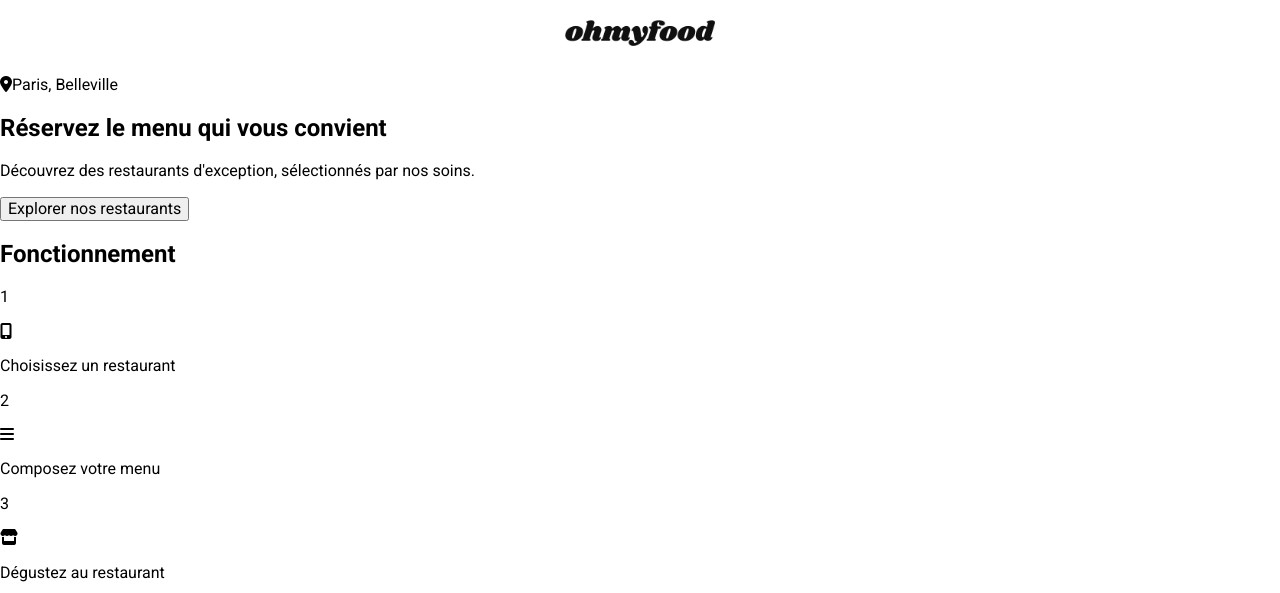
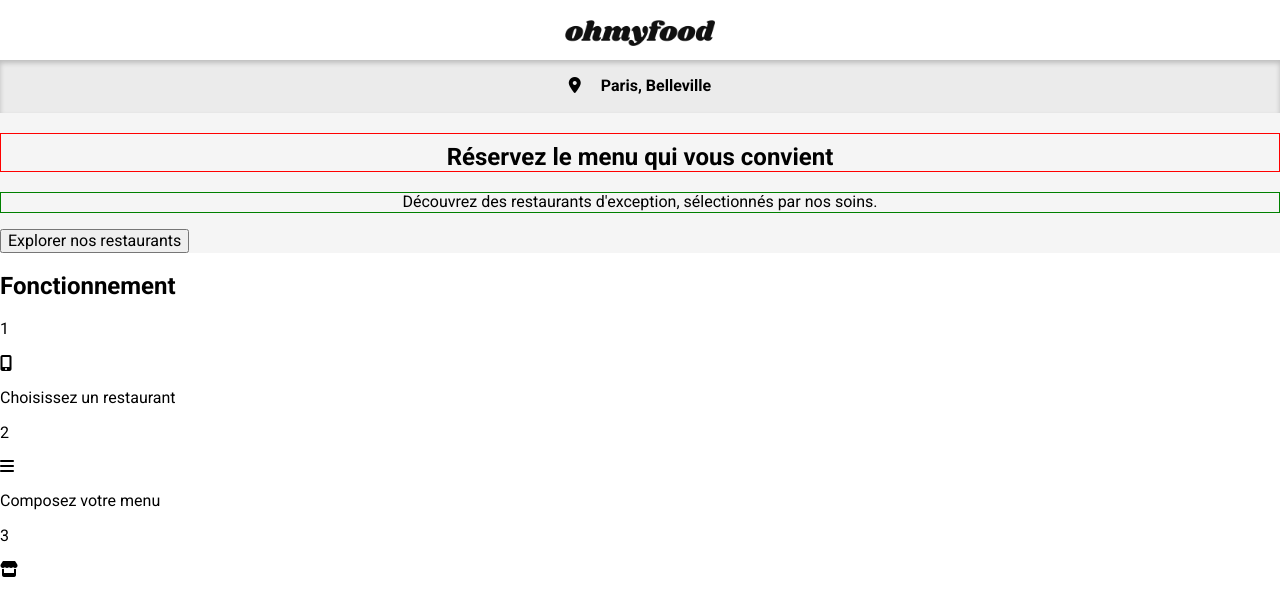
Before and after one commit to BlackBattler/Ohmyfood, a website: page index.html in a window 1280 px wide. Shown: the top 593 px of the page. Drawn offline with Linux system fonts and the light colour scheme; a web font is replaced by a local one.

Commit message:
start section reservation

```diff
--- a/index.html
+++ b/index.html
@@ -33,15 +33,15 @@
     <main>
 
         <!-- SECTION LOCALISATION -->
-        <div class="header__location">
+        <section class="location">
             <p><i class="fa-solid fa-location-dot"></i>Paris, Belleville</p>
-        </div>
+        </section>
 
         <!-- SECTION RESERVATION -->
         <section class="reservation">
 
-            <h2 class="reservation__title">Réservez le menu qui vous convient</h2>
-            <p class="reservation__text">Découvrez des restaurants d'exception, sélectionnés par nos soins.</p>
+            <h2>Réservez le menu qui vous convient</h2>
+            <p>Découvrez des restaurants d'exception, sélectionnés par nos soins.</p>
             <button class="reservation__button" type="button">Explorer nos restaurants</button>
 
         </section>
--- a/sass/layout/_footer.scss
+++ b/sass/layout/_footer.scss
@@ -1,9 +1,10 @@
 footer{
-    background-color: black;
+    background-color: $background-color-footer;
     color: white;
     padding: 10px 0 20px 20px;
     & h2{
         font-family: 'Shrikhand', sans-serif;
+        font-weight: 100;
     }
     & ul{
         list-style: none;
@@ -18,7 +19,6 @@
                     width: 25px;
                 }
             }
-
         }
     }
 }
--- a/sass/layout/_index.scss
+++ b/sass/layout/_index.scss
@@ -0,0 +1,33 @@
+main{
+    display: flex;
+    flex-direction: column;
+    .location{
+        background-color: $background-color-darkgrey;
+        padding: 1px 0;
+        text-align: center;
+        box-shadow: inset 0 3px 5px rgba(0,0,0,0.2);
+        & i{
+            padding-right: 20px;
+        }
+        & p{
+            font-weight: 600;
+            font-size: 16px;
+        }
+    }
+
+    .reservation{
+        background-color: $background-color-lightgrey;
+
+        & h2{
+            border: 1px solid red;
+            text-align: center;
+            padding: 10px 35px 0;
+
+        }
+        & p{
+            border: 1px solid green;
+            text-align: center;
+        }
+
+    }
+}
--- a/sass/main.scss
+++ b/sass/main.scss
@@ -2,4 +2,5 @@
 @import "./base/fonts";
 @import "./utils/variables";
 @import "./layout/header";
+@import "./layout/index";
 @import "./layout/footer";
--- a/sass/utils/_variables.scss
+++ b/sass/utils/_variables.scss
@@ -1,3 +1,6 @@
 $colorPrimary: #9356DC;
 $colorSecondary: #FF79DA;
 $colorTertiary: #99E2D0;
+$background-color-lightgrey: rgb(245, 245, 245);
+$background-color-darkgrey: rgb(235, 235, 235);
+$background-color-footer: rgb(60, 60, 60);
```
Also changed, not shown: css/main.css, css/main.min.css, 2 other files.
